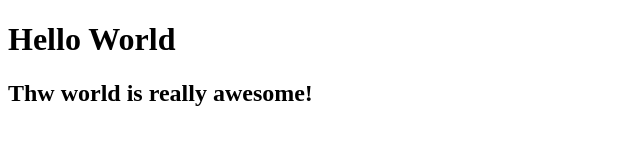
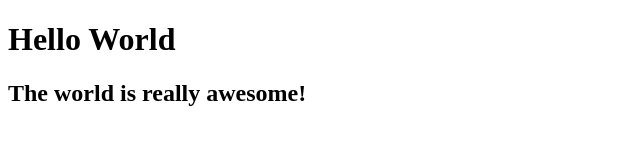
Before and after one commit to ArifSanaullah/Bootcamp-Setup, a plain HTML site: page index.html in a window 1280 px wide. Shown: the full height of the page, 0-640 px from the left. Drawn offline with Linux system fonts and the light colour scheme.

Commit message:
fix: typo fixed

```diff
--- a/index.html
+++ b/index.html
@@ -9,6 +9,6 @@
     <h1>
       Hello World
     </h1>
-    <h2>Thw world is really awesome!</h2>
+    <h2>The world is really awesome!</h2>
   </body>
 </html>
```
